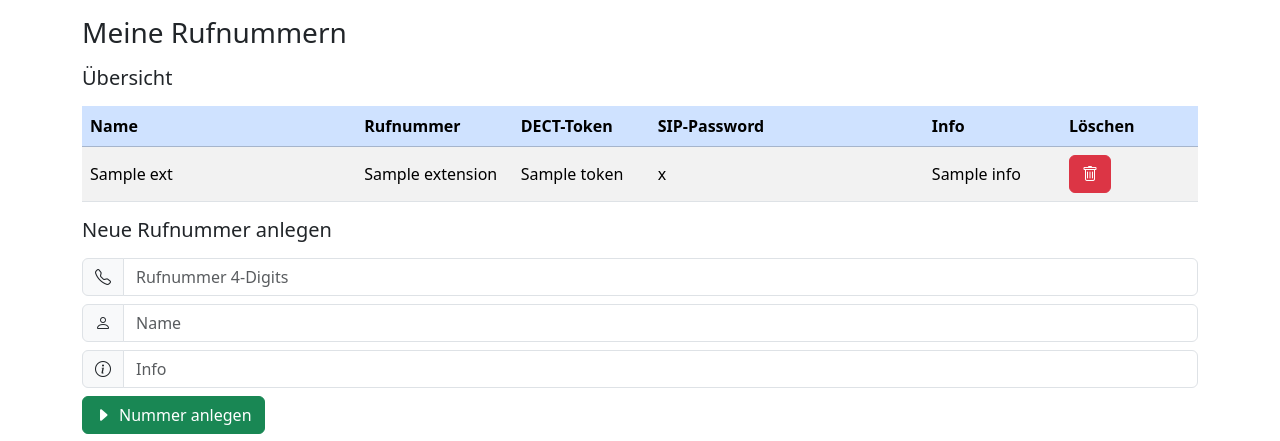
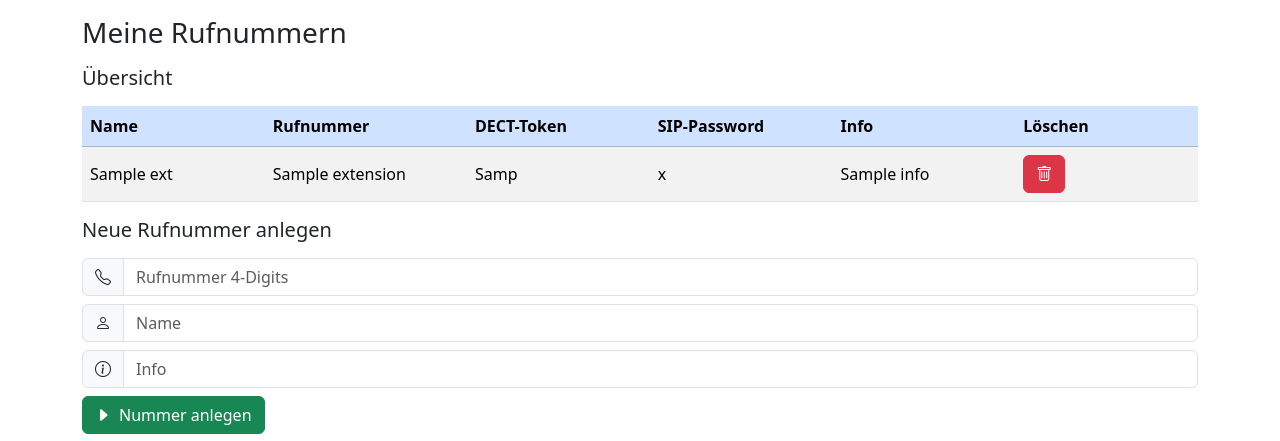
Before and after one commit to dect-e/dect-wip, a Flask app: template services/dect-wip/templates/myextensions.html.j2 in a window 1280 px wide. Shown: the part 56-497 px from the top of the page. Run offline with Flask 3, Linux system fonts and the light colour scheme; the template is opened without the code that fills it: most values are stand-ins (such as "Sample title", 1, 10 or a date in 2020); parts of the project's set-up code (start-up, migrations or seed data) failed here and were passed over; some libraries are stand-ins or nearby versions.

Commit message:
feat: group dect-token in groups of 4 digits

```diff
--- a/services/dect-wip/templates/myextensions.html.j2
+++ b/services/dect-wip/templates/myextensions.html.j2
@@ -20,10 +20,10 @@
     <table class="table table-striped align-middle" id="phonebook">
         <thead>
             <tr class="table-primary">
-                <th scope="col" class="col-2">Name</th>
+                <th scope="col" class="col-1">Name</th>
                 <th scope="col" class="col-1">Rufnummer</th>
                 <th scope="col" class="col-1">DECT-Token</th>
-                <th scope="col" class="col-2">SIP-Password</th>
+                <th scope="col" class="col-1">SIP-Password</th>
                 <th scope="col" class="col-1">Info</th>
                 <th scope="col" class="col-1">Löschen</th>
 
@@ -35,7 +35,7 @@
             <tr>
                 <td>{{ext.name}}</td>
                 <td>{{ext.extension}}</td>
-                <td>{{ext.token}}</td>
+                <td>{{ext.token | format_token}}</td>
                 <td>{{ext.password}}</td>
                 <td>{{ext.info}}</td>
             <td>
```
